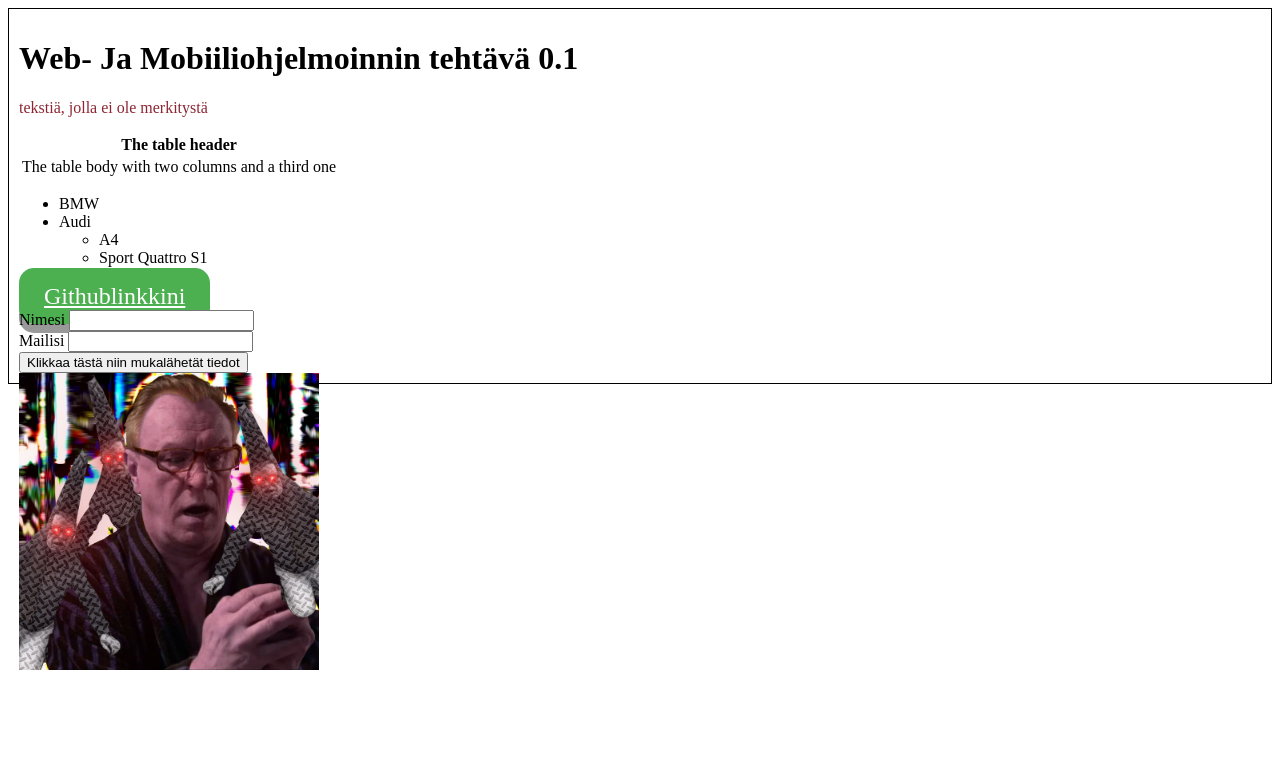
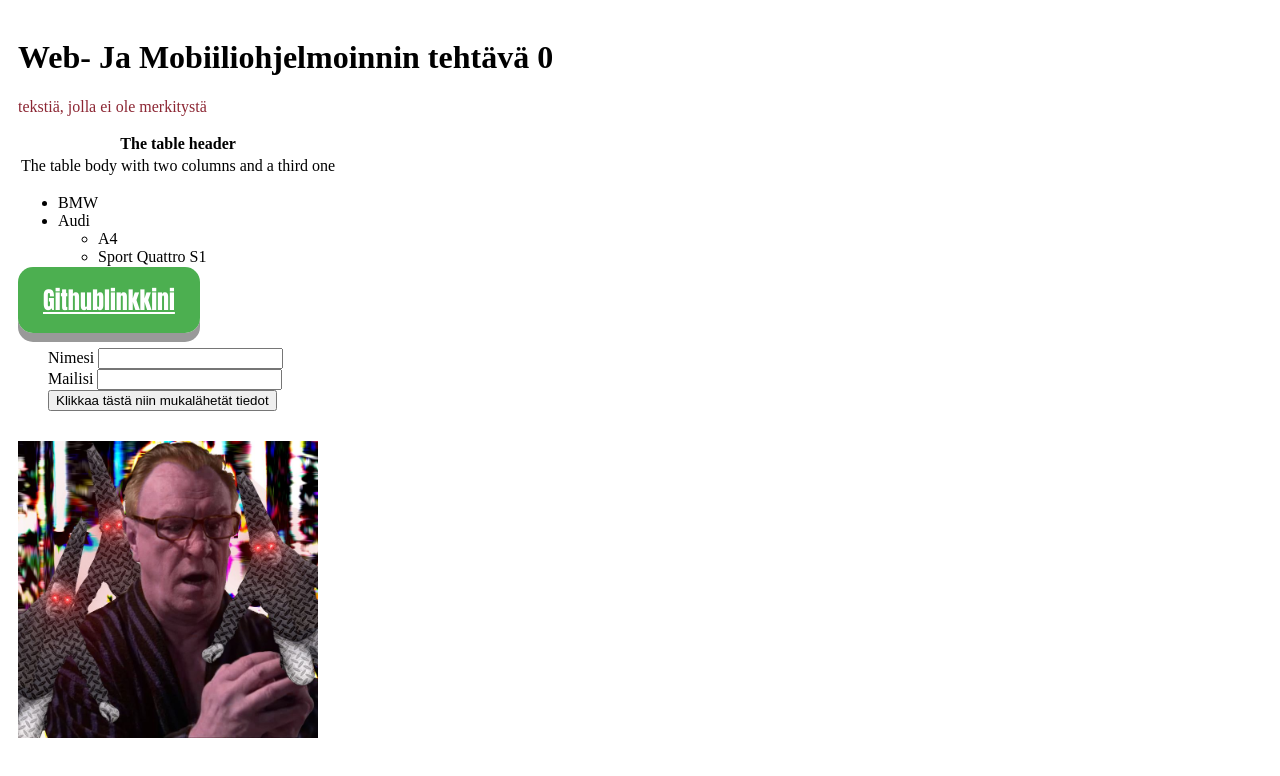
Before and after one commit to kaltsone/WebJaMobiili, a plain HTML site: page testihtml.html in a window 1280 px wide. Drawn offline with Linux system fonts and the light colour scheme.

Commit message:
some small fixes to borders and margins

```diff
--- a/main.css
+++ b/main.css
@@ -1,6 +1,5 @@
 .container {
   padding: 10px;
-  border: 1px solid;
 }
 
 .notes {
@@ -11,6 +10,7 @@ p {
     color: #8C2633;
 }
 a {
+    font-family: Impact, Haettenschweiler, 'Arial Narrow Bold', sans-serif;
     padding: 15px 25px;
     font-size: 24px;
     text-align: center;
@@ -21,7 +21,7 @@ a {
     border: none;
     border-radius: 15px;
     box-shadow: 0 9px #999;
-  }
+    }
 
   a:hover {background-color: #3e8e41}
 
@@ -30,3 +30,6 @@ a {
     box-shadow: 0 5px #666;
     transform: translateY(4px);
   }
+  form {
+    margin: 30px;
+  }
--- a/testihtml.html
+++ b/testihtml.html
@@ -5,7 +5,7 @@
         </head>
       <body>
         <div class="container">
-          <h1>Web- Ja Mobiiliohjelmoinnin tehtävä 0.1</h1>
+          <h1>Web- Ja Mobiiliohjelmoinnin tehtävä 0</h1>
           <p>tekstiä, jolla ei ole merkitystä</p>
           <table>
             <thead>
@@ -30,7 +30,7 @@
                     </ul>
                 </li>
             </ul>
-          <a href="https://github.com/kaltsone/WebJaMobiili" style="margin-bottom: 20px">Githublinkkini</a>
+          <a href="https://github.com/kaltsone/WebJaMobiili">Githublinkkini</a>
           <form action="" method="get" class="form-example">
             <div class="form-example">
               <label for="name">Nimesi </label>
```
